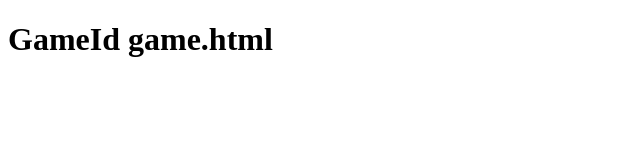
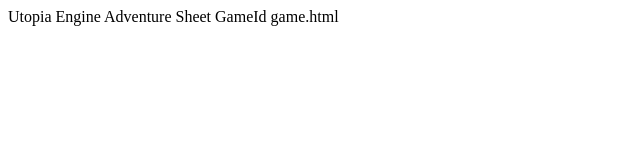
Before and after one commit to szydlowski-jk/UtopiaEngineServer, a website: page page/game.html in a window 1280 px wide. Shown: the whole page, without its empty margins (0-640 px from the left). Drawn offline with nearby package versions, Linux system fonts and the light colour scheme.

Commit message:
game page update

```diff
--- a/page/game.html
+++ b/page/game.html
@@ -9,7 +9,8 @@
 </head>
 <body>
     <div id="app">
-        <h1>GameId {{ gameId }}</h1>
+        Utopia Engine Adventure Sheet
+        GameId {{ gameId }}
     </div>
 </body>
 </html>
```
